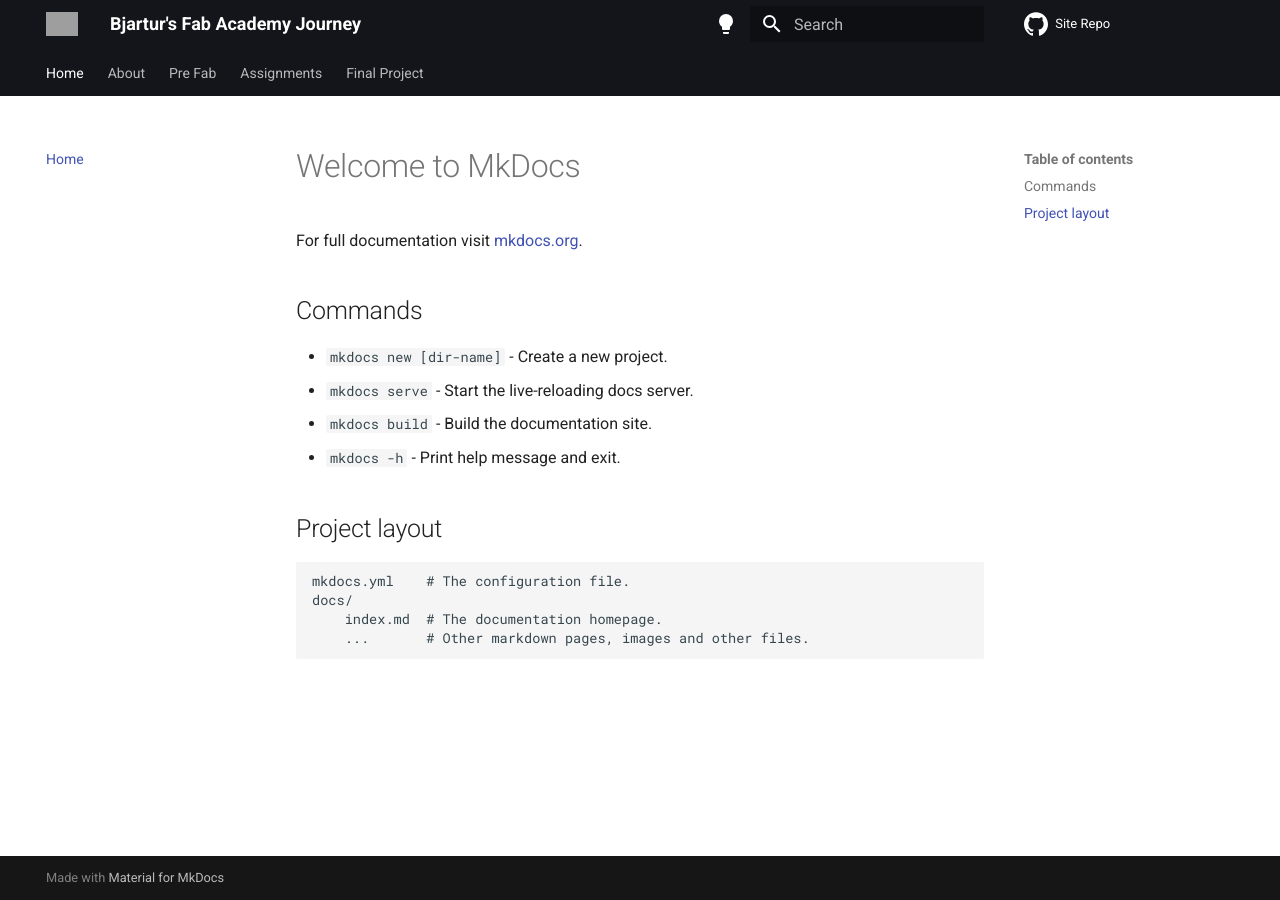
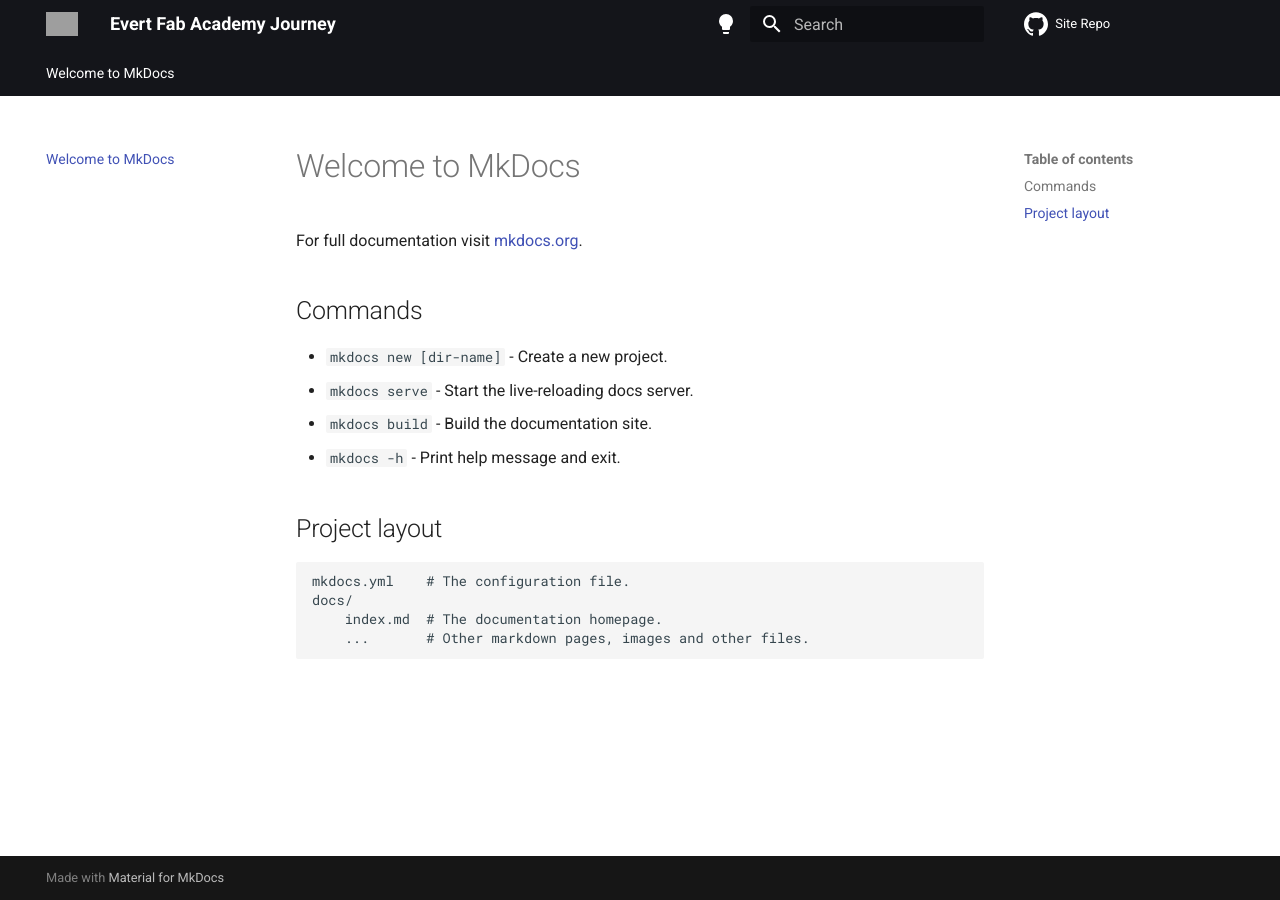
Before and after one commit to Cptstebbi/fabtest, an MkDocs documentation site: the page built from docs/index.md, in a window 1280 px wide. Built offline with MkDocs 1.6.1 and Material for MkDocs 9.7.7, drawn with Linux system fonts in a browser that asks for light colours; comment, search, counter and statistics services are not loaded; some of the changed lines change nothing that is shown; grey boxes are pictures that could not be loaded.

Commit message:
Update mkdocs.yml

```diff
--- a/mkdocs.yml
+++ b/mkdocs.yml
@@ -2,7 +2,7 @@
 # Fabisa: https://github.com/fablabisastaff/fabisa_site/blob/main/mkdocs.yml
 # Svavar: https://gitlab.fabcloud.org/academany/fabacademy/2023/labs/isafjordur/students/svavar-konradsson/-/blob/main/mkdocs.yml?ref_type=heads
 
-site_name: Bjartur's Fab Academy Journey
+site_name: Evert Fab Academy Journey
 site_url: https://bjarturleohlynsson.github.io/fab-academy-test-site/
 
 repo_url: https://github.com/BjarturLeoHlynsson/fab-academy-test-site
@@ -55,38 +55,3 @@
       generic: true
   - pymdownx.tasklist:
       custom_checkbox: true
-
-
-nav:
-  - Home: index.md
-  - About:
-    - Bio: about-me/bio.md
-    - Student Agreement: about-me/agreement.md
-  - Pre Fab:
-    - 0. Overview: pre-fab/overview.md
-    - 1. Website Making: pre-fab/week01.md
-    - 2. Electronics Design and Production: pre-fab/week02.md
-    - 3. Computer-Controlled Cutting: pre-fab/week03.md
-    - 4. Computer-Aided Design: pre-fab/week04.md
-  - Assignments:
-    - 0. Overview: assignments/overview.md
-    - 1. Principles and Practices: assignments/week01.md
-    - 2. Computer-Aided Design: assignments/week02.md
-    - 3. Computer-Controlled Cutting: assignments/week03.md
-    - 4. Embedded Programming: assignments/week04.md
-    - 5. 3D Scanning and Printing: assignments/week05.md
-    - 6. Electronics Design: assignments/week06.md
-    - 7. Computer-Controlled Machining: assignments/week07.md
-    - 8. Electronics Production: assignments/week08.md
-    - 9. Output Devices: assignments/week09.md
-    - 10. Machine Week: assignments/week10.md
-    - 11. Input Devices: assignments/week11.md
-    - 12. Molding and Casting: assignments/week12.md
-    - 13. Networking and Communications: assignments/week13.md
-    - 14. Interface and Application Programming: assignments/week14.md
-    - 15. Wild Card Week: assignments/week15.md
-    - 16. Applications and Implications: assignments/week16.md
-    - 17. Invention, Intellectual Property and Business Models: assignments/week17.md
-    - 18-20. Project Development: assignments/week18.md
-  - Final Project:
-    - Overview: final-project/overview.md
```
